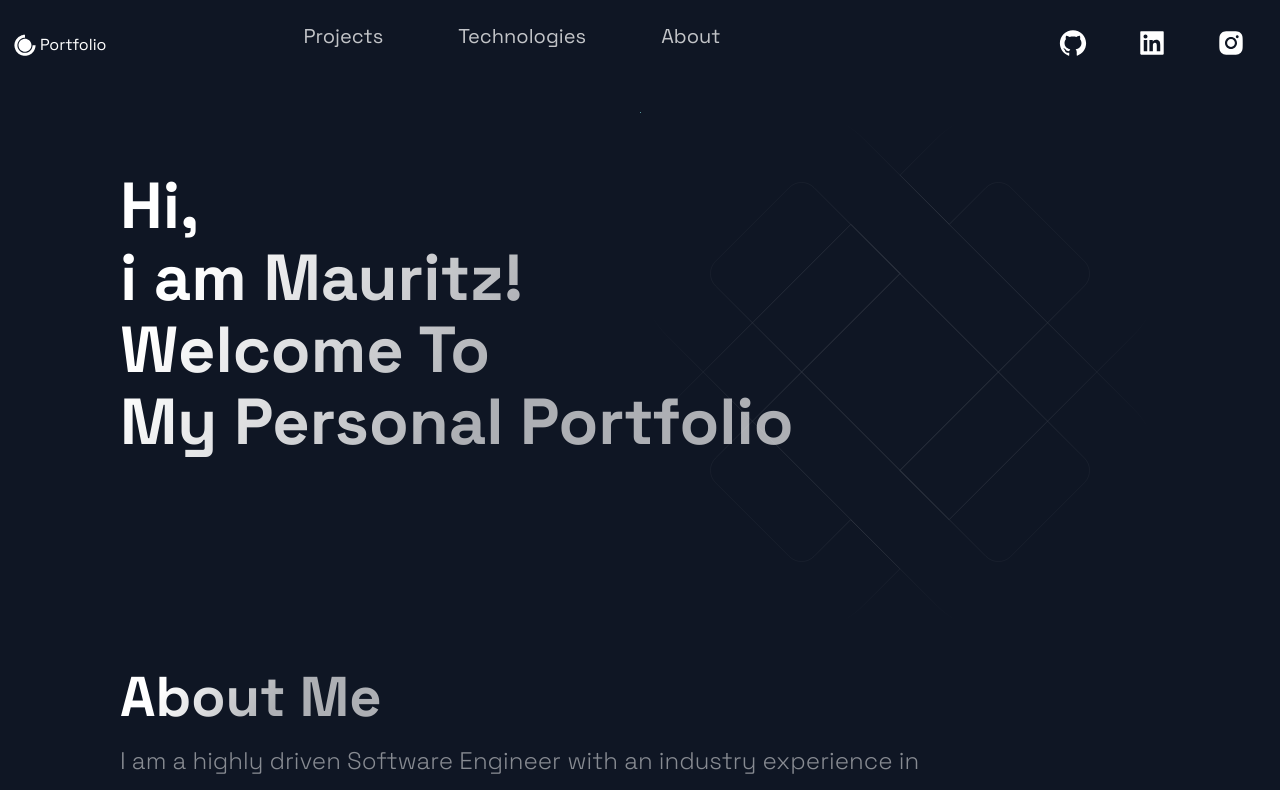
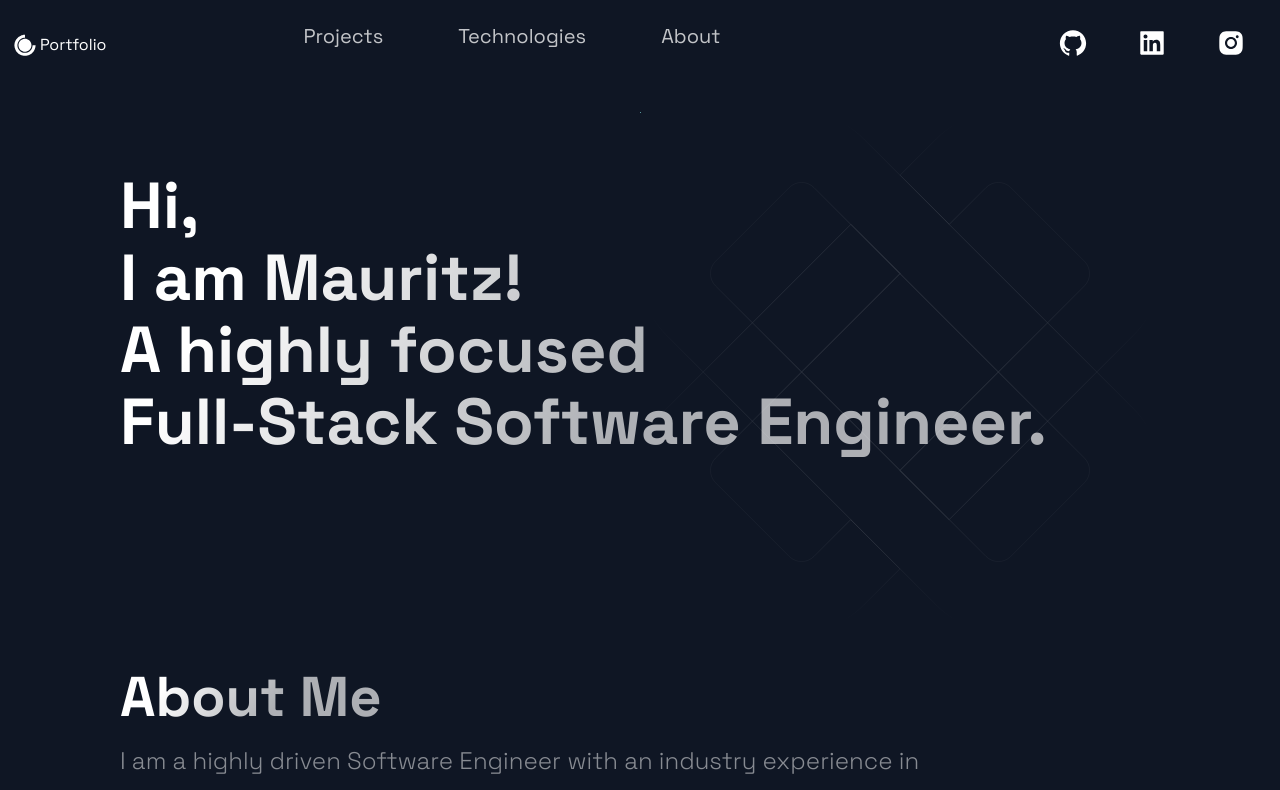
Before and after one commit to mauritzerick/portfolio, a Next.js app: page / in a window 1280 px wide. Shown: the top 790 px of the page. Built offline with nearby package versions, Linux system fonts and the light colour scheme.

Commit message:
fixed welcome

```diff
--- a/src/components/Hero/Hero.js
+++ b/src/components/Hero/Hero.js
@@ -10,9 +10,9 @@ const Hero = (props) => (
       <LeftSection>
         <SectionTitle main center>
           Hi, <br />
-          i am Mauritz! <br />
-          Welcome To <br />
-          My Personal Portfolio
+          I am Mauritz! <br />
+          A highly focused <br />
+          Full-Stack Software Engineer.
         </SectionTitle>
         <SectionText>
         {/* The purpose of JavaScript Mastery is to help aspiring and established developers to take their development skills to the next level and build awesome apps. */}
```
